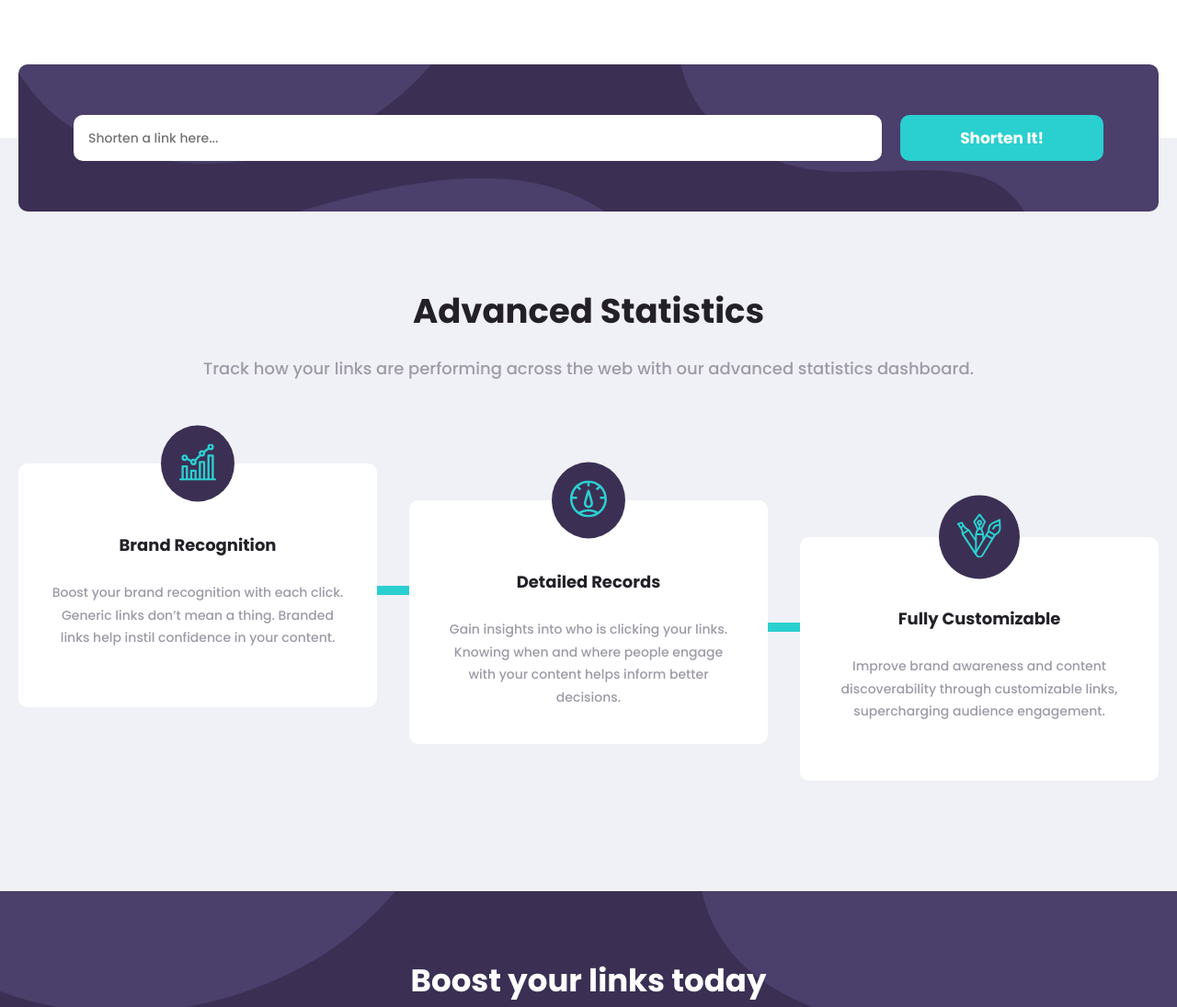
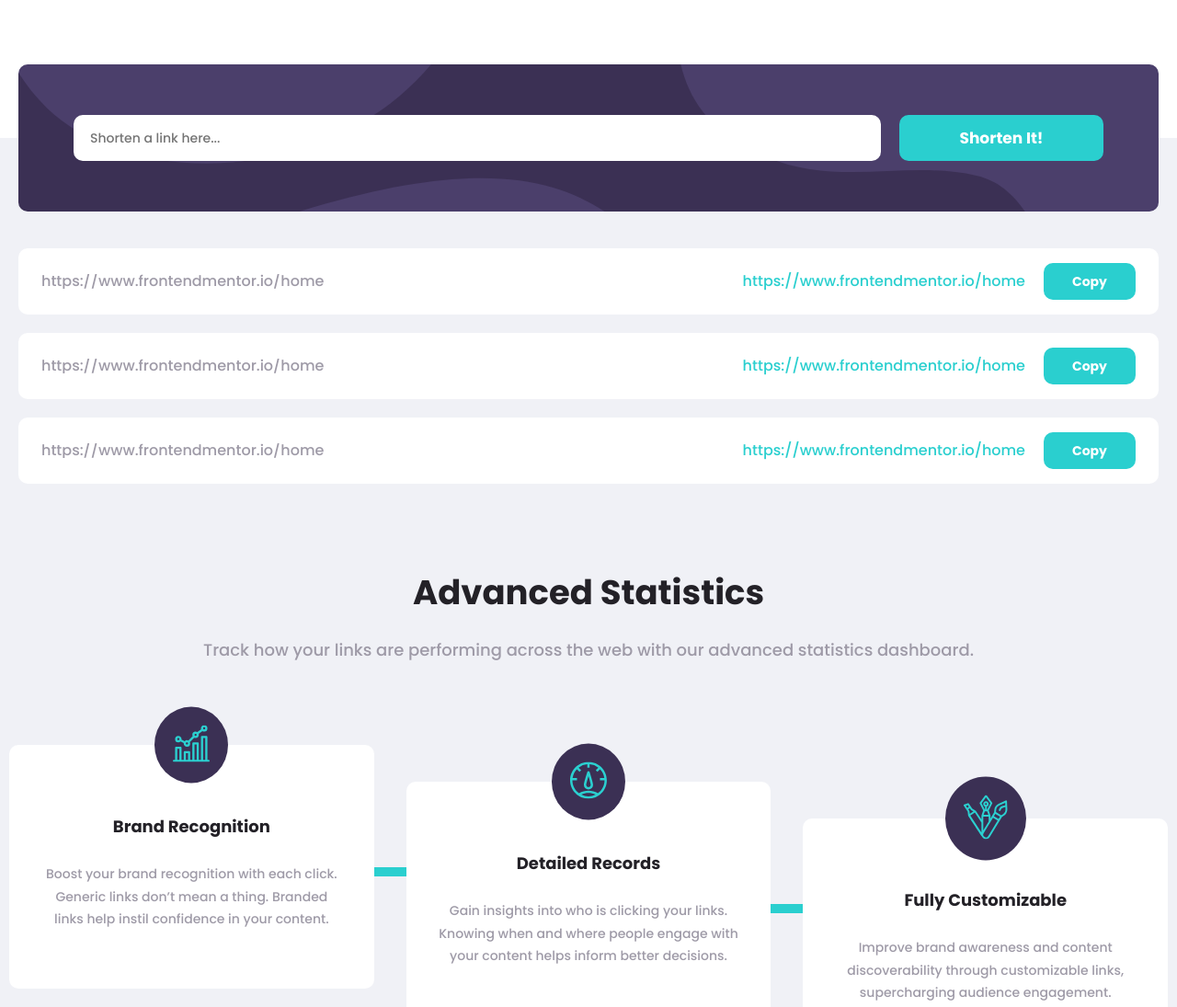
Before and after one commit to ndtien142/url-shortening-api-master, a plain HTML site: page index.html in a window 1280 px wide. Shown: the part 700-1795 px from the top of the page at 92% size. Drawn offline with Linux system fonts and the light colour scheme.

Commit message:
error message

```diff
--- a/assets/css/styles.css
+++ b/assets/css/styles.css
@@ -28,8 +28,8 @@ body {
 }
 
 .container {
-  padding-left: 2rem;
-  padding-right: 2rem;
+  padding-left: 1rem;
+  padding-right: 1rem;
 }
 
 /* ========= Header =========== */
@@ -116,10 +116,6 @@ section nav i {
   color: var(--grayish-violet);
   cursor: pointer;
 }
-
-/*====== Main Styles ====== */
-main {
-}
 /* =========SLIDE======= */
 .slide {
   text-align: center;
@@ -147,8 +143,8 @@ main {
   font-weight: 700;
   font-size: 1.7rem;
   outline: none;
-  border: none;
   cursor: pointer;
+  border: 0;
 }
 .slide__working svg {
   width: 100%;
@@ -165,14 +161,15 @@ main {
 .mainly {
   width: 100%;
   height: 100%;
+  max-height: 70rem;
+  min-height: 10rem;
   font-family: var(--font-family), sans-serif;
-  position: relative;
 }
-.mainly article input {
+.mainly article form input {
   height: 5rem;
   width: 28rem;
   outline: none;
-  border: none;
+  border: 2px solid transparent;
   border-radius: 1rem;
   color: var(--grayish-violet);
   font-size: 1.4rem;
@@ -180,7 +177,7 @@ main {
   padding: 1.6rem;
   font-family: var(--font-family), sans-serif;
 }
-.mainly article {
+.mainly article form {
   padding: 2rem;
   background-color: var(--primary-color-dark-violet);
   background-image: url(../images/bg-boost-desktop.svg);
@@ -194,8 +191,8 @@ main {
   border-radius: 1rem;
   position: absolute;
   width: 33rem;
-  height: 16rem;
-  top: 50%;
+  min-height: 16rem;
+  top: 0;
   left: 50%;
   transform: translate(-50%, -50%);
 }
@@ -208,17 +205,57 @@ main {
   font-family: var(--font-family), sans-serif;
   font-weight: 700;
   font-size: 1.7rem;
-  border: none;
+  border: 0;
   outline: none;
   cursor: pointer;
+}
+#output {
+  width: 100%;
+  padding-top: 1rem;
+  background-color: transparent;
+  margin-bottom: 13rem;
+  margin: 0 auto;
+  padding-top: 10rem;
+}
+.card--output {
+  padding: 1.6rem 2.5rem;
+  overflow: hidden;
+  border-radius: 10px;
+  width: 100%;
+  background-color: white;
+  margin-top: 2rem;
+  margin-bottom: 1rem;
+  font-size: 1.6rem;
+}
+.card--output h3 {
+  margin-bottom: 3rem;
+  text-overflow: ellipsis;
+  overflow: hidden;
+}
+.card--output h4::after {
+  content: "";
+  position: absolute;
+  width: 1000px;
+  height: 0.5px;
+  background-color: var(--grayish-violet);
+  border-radius: 10px;
+  top: 0;
+  left: 0;
+  transform: translate(-20%, -1.5rem);
+}
+.card--output h4 {
+  position: relative;
+  margin-bottom: 2rem;
+  color: var(--primary-color-cyan);
 }
 /* =============ASIDE INFO=============*/
 .aside__info {
   background-color: #f0f1f6;
   color: var(--grayish-violet);
-  padding-top: 17rem;
+  /* padding-top: 17rem; */
   text-align: center;
   padding-bottom: 8rem;
+  position: relative;
 }
 .aside__desc h3 {
   color: var(--very-dark-violet);
@@ -231,6 +268,7 @@ main {
 }
 .aside__desc {
   margin-bottom: 9rem;
+  margin-top: 10rem;
 }
 .card {
   width: 100%;
@@ -327,6 +365,32 @@ footer svg {
   fill: white;
 }
 
+/* ============VALIDATION============= */
+.mainly article form div {
+  width: 100%;
+  position: relative;
+  margin-bottom: 2.5rem;
+}
+.mainly article form input.error--message {
+  transition: all 1s linear;
+  border: 2px solid var(--secondary-color-red);
+  position: relative;
+}
+.mainly article form span {
+  transition: all 1s linear;
+  position: absolute;
+  bottom: 0;
+  left: 0;
+  color: transparent;
+  font-size: 1.2rem;
+  transform: translate(9%, 140%);
+  font-style: italic;
+}
+.mainly article form input.error--message::placeholder {
+  transition: all 1s linear;
+  color: var(--secondary-color-red) !important;
+}
+
 /* ========RESPONSIVE========= */
 
 @media screen and (min-width: 1024px) {
@@ -397,14 +461,36 @@ footer svg {
   .slide__desc p {
     margin-bottom: 7rem;
   }
+  .card--output h4::after {
+    display: none;
+  }
+  .card--output {
+    display: flex;
+    align-items: center;
+    justify-content: space-between;
+  }
+  .card--output div {
+    display: flex;
+    align-items: center;
+    gap: 2rem;
+  }
+  .card--output h3,
+  .card--output h4 {
+    margin: 0;
+  }
+  .btn--copy {
+    width: 10rem;
+    height: 4rem;
+    font-size: 1.4rem;
+  }
   /* ============MAINLY============ */
-  .mainly article {
+  .mainly article form {
     width: calc(100% - 4rem);
     flex-direction: row;
     padding: 5rem 6rem;
     gap: 2rem;
   }
-  .mainly article input {
+  .mainly article form input {
     width: 100%;
   }
   /* CARD */
@@ -461,6 +547,9 @@ footer svg {
   .social {
     margin: 0;
   }
+  .mainly article form div {
+    margin-bottom: 0;
+  }
 }
 
 @media screen and (min-width: 1440px) {
@@ -468,11 +557,26 @@ footer svg {
     padding-left: 15rem;
     padding-right: 15rem;
   }
-  .mainly article {
+  .mainly article form {
     width: calc(100% - 30rem);
   }
   .aside__desc p {
     padding-left: 30rem;
     padding-right: 30rem;
   }
+  #output {
+    /* width: calc(100% - 30rem); */
+    padding-left: 0;
+    padding-right: 0;
+  }
 }
+
+@media screen and (min-width: 2056px) {
+  .container {
+    padding-left: 50rem;
+    padding-right: 50rem;
+  }
+  .mainly article form {
+    width: calc(100% - 100rem);
+  }
+}
--- a/assets/js/app.js
+++ b/assets/js/app.js
@@ -0,0 +1,20 @@
+const link = document.querySelector("#link");
+const text = document.querySelector(".mainly article form span");
+console.log(text);
+
+link.addEventListener("blur", (event) => {
+  let regex =
+    /(http(s)?:\/\/.)?(www\.)?[-a-zA-Z0-9@:%._\+~#=]{2,256}\.[a-z]{2,6}\b([-a-zA-Z0-9@:%_\+.~#?&//=]*)/g;
+  if (event.target.value.match(regex)) {
+    link.classList = "";
+    text.style.color = "transparent";
+  } else {
+    link.classList = "error--message";
+    text.style.color = "hsl(0, 87%, 67%)";
+  }
+});
+
+link.addEventListener("keypress", (event) => {
+  link.classList = "";
+  text.style.color = "transparent";
+});
--- a/index.html
+++ b/index.html
@@ -251,13 +251,41 @@
         </svg>
       </div>
     </section>
-    <section class="mainly">
-      <article>
-        <input type="text" placeholder="Shorten a link here...">
-        <button class="btn--shortly">Shorten It!</button>
-      </article>
-    </section>
     <aside class="aside__info container">
+      <section class="mainly">
+        <article>
+          <form action="#" method="GET">
+            <div>
+              <input type="text" placeholder="Shorten a link here..." required class="" id="link">
+              <span>Please add a link</span>
+            </div>
+            <button class="btn--shortly">Shorten It!</button>
+          </form>
+        </article>
+        <div id="output" class="container">
+          <div class="card--output">
+            <h3 class="card--output__title">https://www.frontendmentor.io/home</h3>
+            <div>
+              <h4>https://www.frontendmentor.io/home</h4>
+              <button class="btn--shortly btn--copy">Copy</button>
+            </div>
+          </div>
+          <div class="card--output">
+            <h3 class="card--output__title">https://www.frontendmentor.io/home</h3>
+            <div>
+              <h4>https://www.frontendmentor.io/home</h4>
+              <button class="btn--shortly btn--copy">Copy</button>
+            </div>
+          </div>
+          <div class="card--output">
+            <h3 class="card--output__title">https://www.frontendmentor.io/home</h3>
+            <div>
+              <h4>https://www.frontendmentor.io/home</h4>
+              <button class="btn--shortly btn--copy">Copy</button>
+            </div>
+          </div>
+        </div>
+      </section>
       <div class="aside__desc">
         <h3>Advanced Statistics</h3>
         <p> Track how your links are performing across the web with our
```
